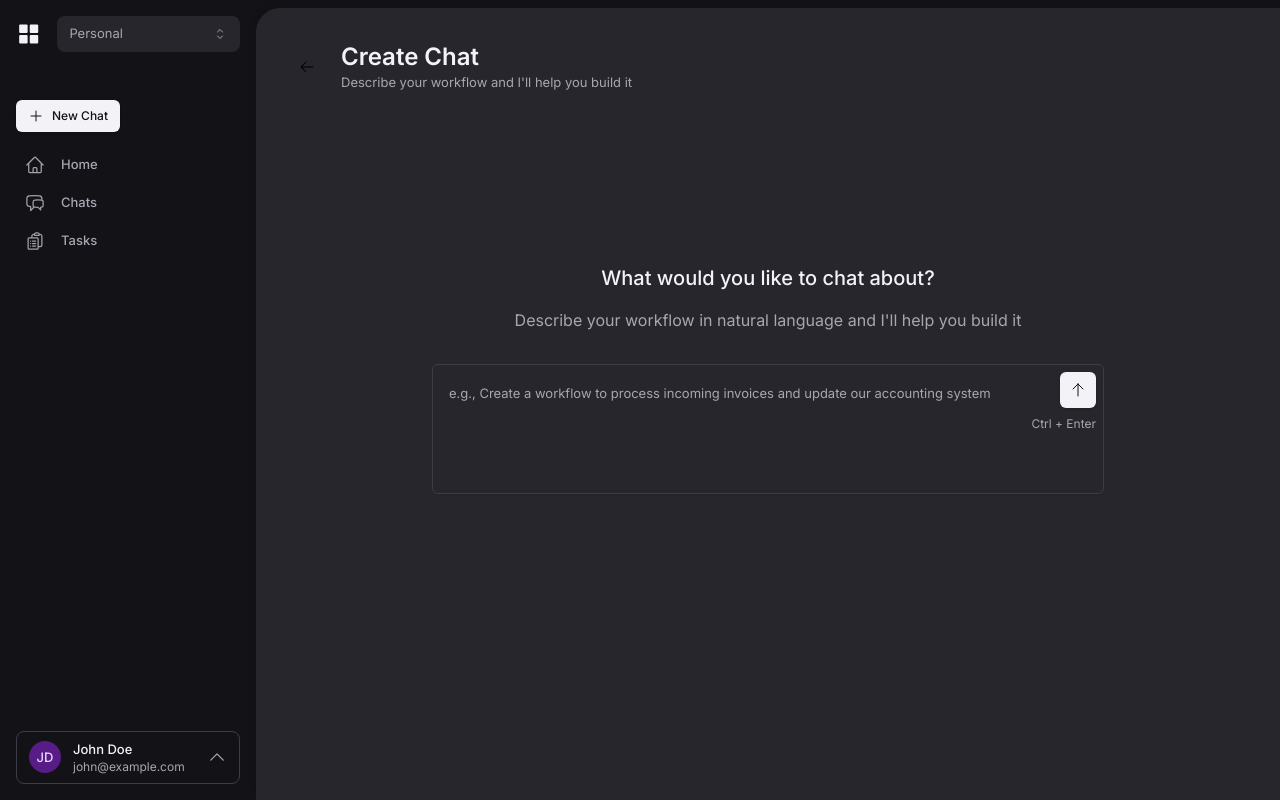
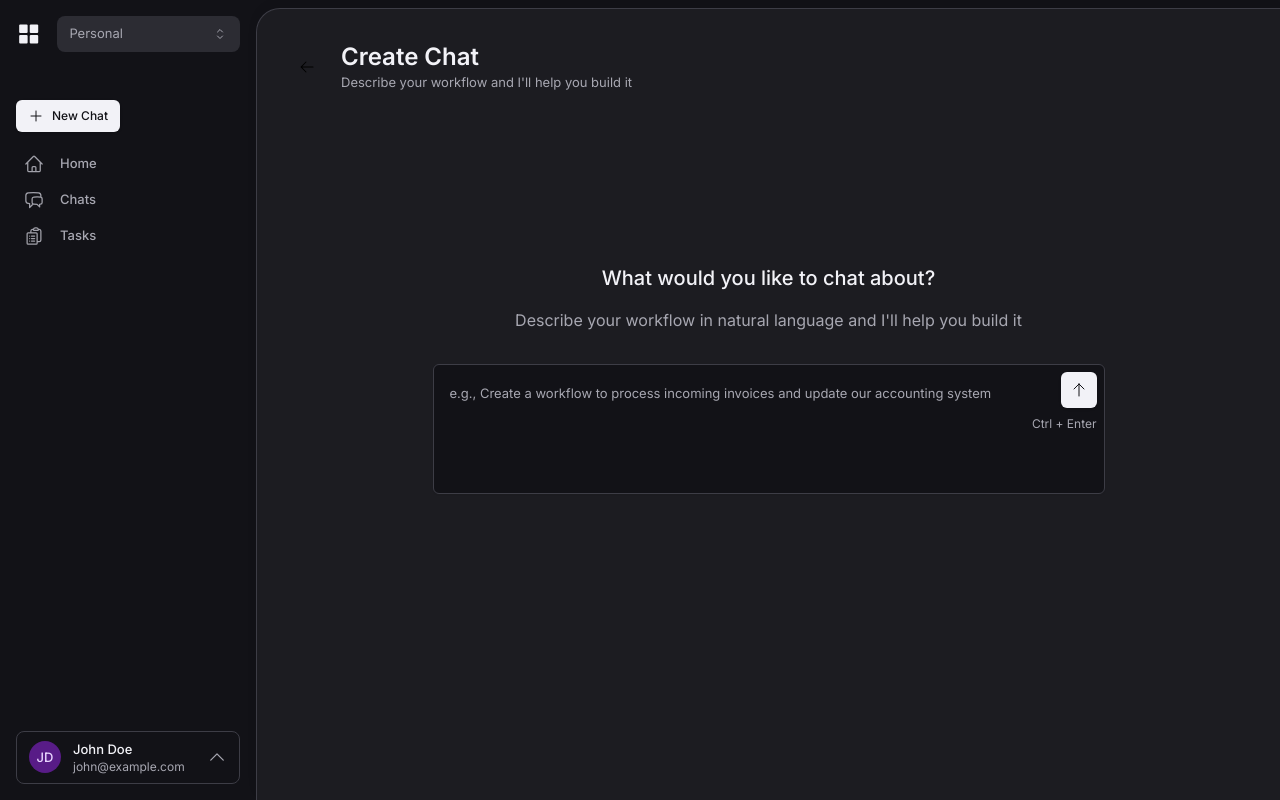
Before and after one commit to hemezh/masonry-ai-frontend, a Next.js app: page /dashboard/chat/new in a window 1280 px wide. Built offline with nearby package versions, Linux system fonts and the light colour scheme.

Commit message:
Refine color variables and styling across components

```diff
--- a/src/app/dashboard/chat/[id]/page.tsx
+++ b/src/app/dashboard/chat/[id]/page.tsx
@@ -281,7 +281,6 @@
       : "",
     loadingContainer: cn(
       "absolute inset-0 flex items-center justify-center",
-      "bg-background"
     ),
     loadingIcon: "h-8 w-8 animate-spin text-muted-foreground",
     loadingText: "text-sm text-muted-foreground"
--- a/src/app/globals.css
+++ b/src/app/globals.css
@@ -42,22 +42,22 @@
     /* Dark theme */
     --background: rgb(18, 18, 23);           /* Deep, rich background */
     --foreground: rgb(242, 242, 247);        /* Soft white text */
-    --card: rgb(18, 18, 23);
+    --card: hsl(18, 18, 23);
     --card-foreground: rgb(242, 242, 247);
     --popover: rgb(18, 18, 23);
     --popover-foreground: rgb(242, 242, 247);
     --primary: rgb(242, 242, 247);
     --primary-foreground: rgb(18, 18, 23);
-    --secondary: rgb(38, 38, 44);            /* Subtle contrast for secondary elements */
+    --secondary: rgb(28, 28, 33);        /* Subtle contrast for secondary elements */
     --secondary-foreground: rgb(242, 242, 247);
-    --muted: rgb(38, 38, 44);
+    --muted: rgb(44, 44, 51);
     --muted-foreground: rgb(167, 167, 177);  /* More visible muted text */
-    --accent: rgb(38, 38, 44);
+    --accent: rgb(44, 44, 51);
     --accent-foreground: rgb(242, 242, 247);
     --destructive: rgb(246, 87, 87);         /* Brighter red for dark mode visibility */
     --destructive-foreground: rgb(242, 242, 247);
     --border: rgb(61, 61, 70);
-    --input: rgb(38, 38, 44);
+    --input: rgb(18, 18, 23);
     --ring: rgb(242, 242, 247);
 
     /* Dark mode chart colors - slightly brightened for contrast */
--- a/src/components/chat/chat-input.tsx
+++ b/src/components/chat/chat-input.tsx
@@ -42,7 +42,7 @@
                         : "e.g., Create a workflow to process incoming invoices and update our accounting system"
                 }
                 rows={4}
-                className="w-full p-4 pr-12 resize-none border-border text-foreground placeholder:text-muted-foreground"
+                className="w-full p-4 pr-12 resize-none border-border text-foreground placeholder:text-muted-foreground bg-input"
                 disabled={isLoading}
             />
             <div className="absolute right-2 top-2 flex flex-col items-end gap-2">
--- a/src/components/chat/message.tsx
+++ b/src/components/chat/message.tsx
@@ -126,7 +126,7 @@
         }, [step.details, showDetails]);
 
         return (
-            <div className="flex flex-col my-2 py-1 border bg-background border-border rounded-md text-sm">
+            <div className="flex flex-col my-2 py-1 border bg-secondary border-border rounded-md text-sm">
                 <div
                     className="flex items-center gap-2 px-2 py-1 cursor-pointer"
                     onClick={() => setShowDetails(!showDetails)}
@@ -204,7 +204,7 @@
     return (
         <div className={cn(
             "flex gap-4 p-4 w-full",
-            message.role === "assistant" && "bg-muted/50 rounded-lg"
+            message.role === "assistant" && "bg-muted rounded-lg"
         )}>
             {message.role === "user" && (
                 <div className="w-8 h-8 rounded-full bg-muted flex items-center justify-center flex-shrink-0">
--- a/src/components/layout/DashboardLayout.tsx
+++ b/src/components/layout/DashboardLayout.tsx
@@ -9,7 +9,7 @@
             <div className="flex h-screen bg-background">
                 <div className="flex-1 flex h-full">
                     <Sidebar />
-                    <main className="flex flex-col flex-1 bg-secondary shadow-[0_-4px_16px_-6px_rgba(0,0,0,0.1)] dark:border dark:border-accent  rounded-tl-2xl mt-2">
+                    <main className="flex flex-col flex-1 bg-secondary shadow-[0_-4px_16px_-6px_rgba(0,0,0,0.1)] dark:border-l dark:border-t dark:border-border  rounded-tl-2xl mt-2">
                         <Header />
                         <div className="flex-1 overflow-y-auto">
                             {children}
--- a/src/components/layout/Header.tsx
+++ b/src/components/layout/Header.tsx
@@ -33,9 +33,6 @@
     return (
         <header className={cn(
             "sticky top-0 z-50 flex items-center justify-between h-14 px-6",
-            "bg-card/80 backdrop-blur-sm",
-            "backdrop-saturate-150",
-            "border-b border-zinc-200/50 dark:border-zinc-800/50",
             "transition-colors duration-200"
         )}>
             <div className="flex items-center gap-2">
--- a/src/components/layout/Sidebar.tsx
+++ b/src/components/layout/Sidebar.tsx
@@ -98,7 +98,7 @@
                                             "group flex items-center rounded-md px-2 py-1.5 text-sm font-medium transition-all duration-200 ease-in-out",
                                             isActive
                                                 ? "bg-muted shadow-sm text-foreground"
-                                                : "hover:translate-x-0.5 border border-transparent hover:bg-muted text-muted-foreground"
+                                                : "hover:translate-x-0.5 hover:bg-muted text-muted-foreground"
                                         )}
                                     >
                                         <item.icon
--- a/src/components/task/task-card.tsx
+++ b/src/components/task/task-card.tsx
@@ -45,11 +45,11 @@
 
     // Use theme chart colors for variety
     const chartColors = [
-        'hsl(var(--chart-1))',
-        'hsl(var(--chart-2))',
-        'hsl(var(--chart-3))',
-        'hsl(var(--chart-4))',
-        'hsl(var(--chart-5))'
+        'var(--chart-1)',
+        'var(--chart-2)',
+        'var(--chart-3)',
+        'var(--chart-4)',
+        'var(--chart-5)'
     ];
     const accentColor = chartColors[index % chartColors.length];
 
--- a/src/components/workflow/message-list-container.tsx
+++ b/src/components/workflow/message-list-container.tsx
@@ -25,7 +25,7 @@
       </div>
 
       {chatInput && (
-        <div className="sticky bottom-0 bg-card border-border">
+        <div className="sticky bottom-0 bg-secondary border-border">
             {chatInput}
         </div>
       )}
--- a/tailwind.config.ts
+++ b/tailwind.config.ts
@@ -13,8 +13,8 @@
 				background: 'var(--background)',
 				foreground: 'var(--foreground)',
 				card: {
-					DEFAULT: 'var(--card)',
-					foreground: 'var(--card-foreground)'
+					DEFAULT: 'hsl(var(--card))',
+					foreground: 'hsl(var(--card-foreground))'
 				},
 				popover: {
 					DEFAULT: 'var(--popover)',
```
